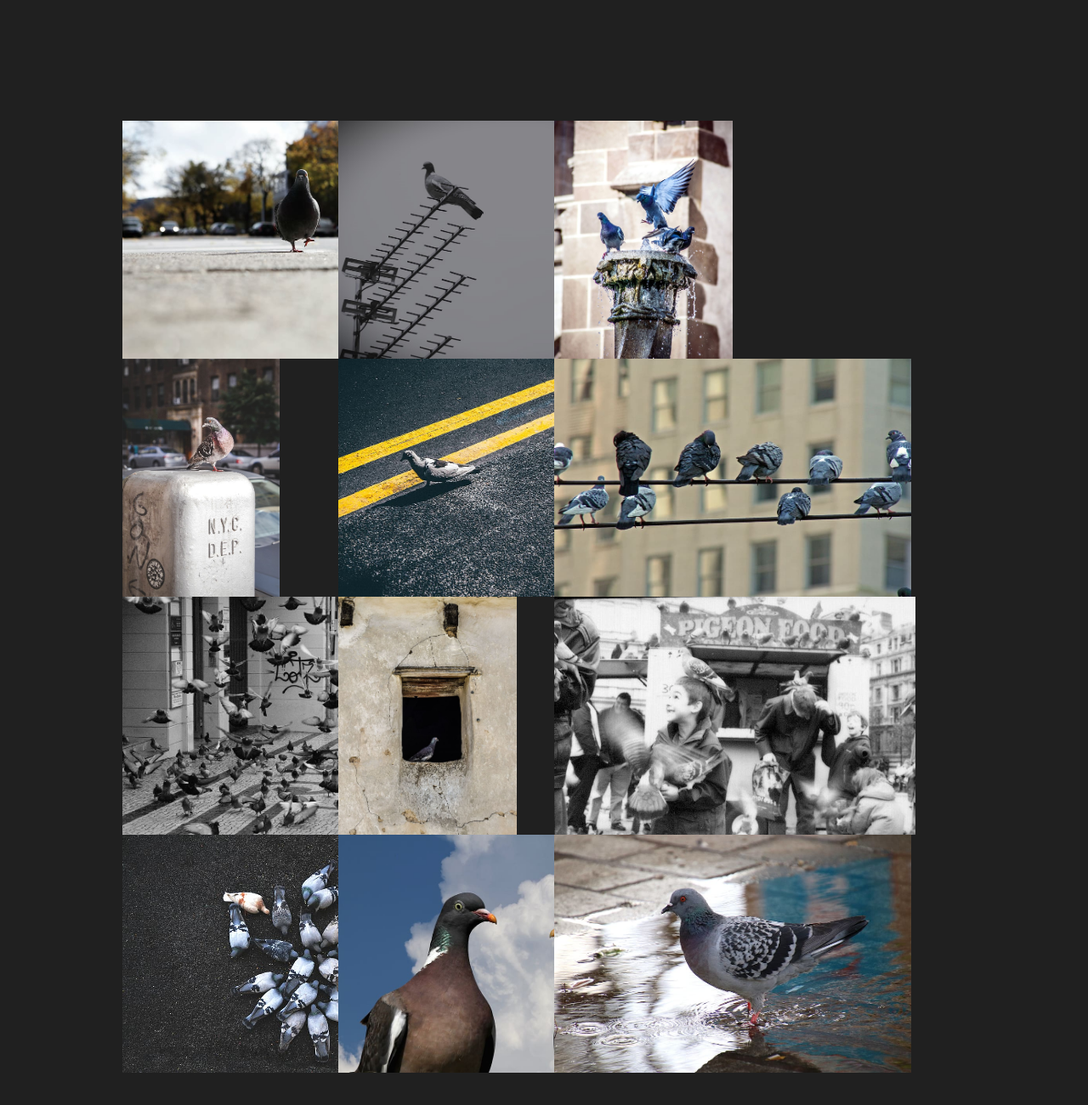
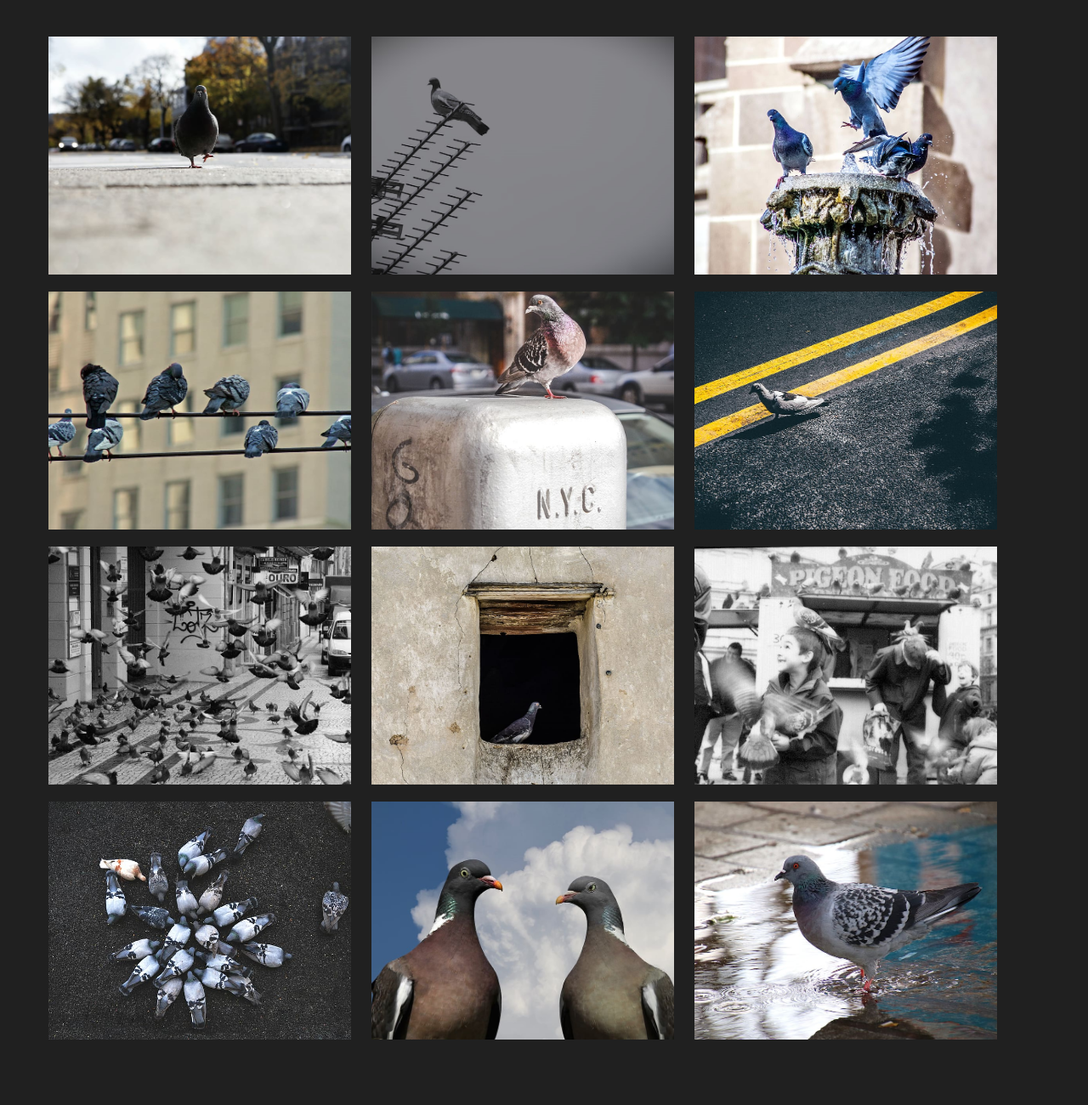
Before and after one commit to EvaNagengast/create-by-design, a plain HTML site: page index.html in a window 1280 px wide. Shown: the part 652-1952 px from the top of the page at 85% size. Drawn offline with nearby package versions, Linux system fonts and the light colour scheme.

Commit message:
adjusted size of showcase

```diff
--- a/index.html
+++ b/index.html
@@ -48,34 +48,137 @@
       </div>
     </div>
     <!-- main -->
-    <main class="showcase">
-      <div class="row">
-        <div class="col-3">
-          <img src="/pigeons/pigeon8.jpg" alt="" class="" />
+
+    <div class="container showcase">
+      <!-- row1 -->
+      <div class="row img">
+        <div class="col-4" style="height: 300px">
+          <div class="d-flex img-fluid">
+            <img
+              src="/pigeons/pigeon8.jpg"
+              class="img-fluid"
+              alt="Responsive image"
+            />
+          </div>
         </div>
-        <div class="col-3">
-          <img src="/pigeons/pigeon6.jpg" alt="" class="" />
+
+        <div class="col-4" style="height: 300px">
+          <div class="d-flex img-fluid">
+            <img
+              src="/pigeons/pigeon6.jpg"
+              class="img-fluid"
+              alt="Responsive image"
+            />
+          </div>
         </div>
-        <div class="col-3">
-          <img src="/pigeons/pigeon16.jpg" alt="" class="" />
+
+        <div class="col-4" style="height: 300px">
+          <div class="d-flex img-fluid">
+            <img
+              src="/pigeons/pigeon16.jpg"
+              class="img-fluid"
+              alt="Responsive image"
+            />
+          </div>
         </div>
       </div>
-      <div class="row">
-        <div class="col-3"><img src="/pigeons/pigeon4.jpg" alt="" /></div>
-        <div class="col-3"><img src="/pigeons/pigeon5.jpg" alt="" /></div>
-        <div class="col-3"><img src="/pigeons/pigeon15.jpg" alt="" /></div>
+      <!-- row2 -->
+          <div class="row img">
+        <div class="col-4" style="height: 300px">
+          <div class="d-flex img-fluid">
+            <img
+              src="/pigeons/pigeon15.jpg"
+              class="img-fluid"
+              alt="Responsive image"
+            />
+          </div>
+        </div>
+
+        <div class="col-4" style="height: 300px">
+          <div class="d-flex img-fluid">
+            <img
+              src="/pigeons/pigeon4.jpg"
+              class="img-fluid"
+              alt="Responsive image"
+            />
+          </div>
+        </div>
+
+        <div class="col-4" style="height: 300px">
+          <div class="d-flex img-fluid">
+            <img
+              src="/pigeons/pigeon5.jpg"
+              class="img-fluid"
+              alt="Responsive image"
+            />
+          </div>
+        </div>
       </div>
-      <div class="row">
-        <div class="col-3"><img src="/pigeons/pigeon12.jpg" alt="" /></div>
-        <div class="col-3"><img src="/pigeons/pigeon17.jpg" alt="" /></div>
-        <div class="col-3"><img src="/pigeons/pigeon2.jpg" alt="" /></div>
+      <!-- row3 -->
+         <div class="row img">
+        <div class="col-4" style="height: 300px">
+          <div class="d-flex img-fluid">
+            <img
+              src="/pigeons/pigeon12.jpg"
+              class="img-fluid"
+              alt="Responsive image"
+            />
+          </div>
+        </div>
+
+        <div class="col-4" style="height: 300px">
+          <div class="d-flex img-fluid">
+            <img
+              src="/pigeons/pigeon17.jpg"
+              class="img-fluid"
+              alt="Responsive image"
+            />
+          </div>
+        </div>
+
+        <div class="col-4" style="height: 300px">
+          <div class="d-flex img-fluid">
+            <img
+              src="/pigeons/pigeon2.jpg"
+              class="img-fluid"
+              alt="Responsive image"
+            />
+          </div>
+        </div>
       </div>
-      <div class="row">
-        <div class="col-3"><img src="/pigeons/pigeon7.jpg" alt="" /></div>
-        <div class="col-3"><img src="/pigeons/pigeon9.jpg" alt="" /></div>
-        <div class="col-3"><img src="/pigeons/pigeon18.jpg" alt="" /></div>
+      <!-- row4 -->
+         <div class="row img">
+        <div class="col-4" style="height: 300px">
+          <div class="d-flex img-fluid">
+            <img
+              src="/pigeons/pigeon7.jpg"
+              class="img-fluid"
+              alt="Responsive image"
+            />
+          </div>
+        </div>
+
+        <div class="col-4" style="height: 300px">
+          <div class="d-flex img-fluid">
+            <img
+              src="/pigeons/pigeon9.jpg"
+              class="img-fluid"
+              alt="Responsive image"
+            />
+          </div>
+        </div>
+
+        <div class="col-4" style="height: 300px">
+          <div class="d-flex img-fluid">
+            <img
+              src="/pigeons/pigeon18.jpg"
+              class="img-fluid"
+              alt="Responsive image"
+            />
+          </div>
+        </div>
       </div>
-    </main>
+    </div>
     <!-- Bootstrap -->
     <script
       src="https://cdn.jsdelivr.net/npm/bootstrap@5.3.1/dist/js/bootstrap.bundle.min.js"
--- a/src/style.css
+++ b/src/style.css
@@ -46,14 +46,10 @@ body {
 
 /* main */
 .showcase {
-  margin: 144px;
+  margin: 45px;
 }
-img {
-  height: 280px;
-  object-fit: cover;
+.img-fluid{
+height: 280px;
+min-width: 100%;
+object-fit: cover;
 }
-.imgshort{  width: 300px;}
-.imgmid{  width: 480px;}
-.imgwide{
-    width: 470px;
-}
```
